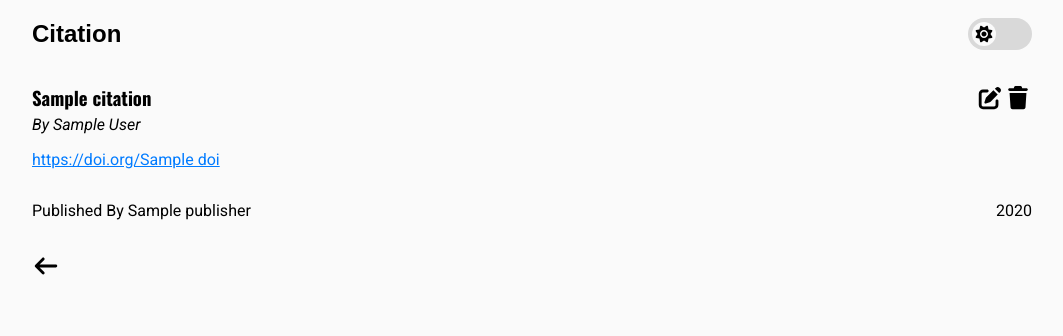
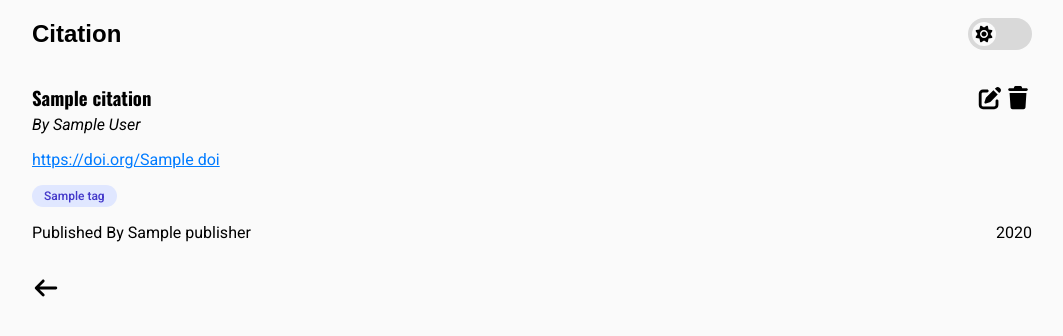
Before and after one commit to aarnif/ohtu-miniprojekti, a Flask app: template src/templates/citation.html in a window 1280 px wide. Shown: the top 336 px of the page, without its empty margins (108-1171 px from the left). Run offline with Flask 3, Linux system fonts and the light colour scheme; the template is opened without the code that fills it: most values are stand-ins (such as "Sample title", 1, 10 or a date in 2020); some web fonts are replaced.

Commit message:
Display citation tags in individual citation page

```diff
--- a/src/repositories/citation_repository.py
+++ b/src/repositories/citation_repository.py
@@ -95,8 +95,8 @@ def get_citation_by_id(citation_id):
     result = db.session.execute(sql, {"citation_id": citation_id})
     citation = result.fetchone()
     if citation:
-        return Citation(citation[0], citation[1], citation[2], citation[3],
-                        citation[4], citation[5], citation[6])
+        tags = get_citation_tags(citation_id)
+        return Citation(citation[0], citation[1], citation[2], citation[3], citation[4], citation[5], citation[6], tags)
     return None
 
 
--- a/src/static/styles.css
+++ b/src/static/styles.css
@@ -468,6 +468,10 @@ label {
   justify-content: end;
 }
 
+#citation-page-tags {
+  justify-content: start;
+}
+
 .tag {
   padding: 4px 12px;
   background-color: var(--tag-bg);
--- a/src/templates/citation.html
+++ b/src/templates/citation.html
@@ -15,6 +15,12 @@ page_title %} Citation {% endblock %} {% block body %}
         >https://doi.org/{{ citation.doi }}</a
       >
     </p>
+    {% endif %} {% if citation.tags %}
+    <div id="citation-page-tags" class="citation-tags">
+      {% for tag in citation.tags %}
+      <span class="tag">{{ tag.name }}</span>
+      {% endfor %}
+    </div>
     {% endif %}
   </div>
   <div class="citation-options">
```
